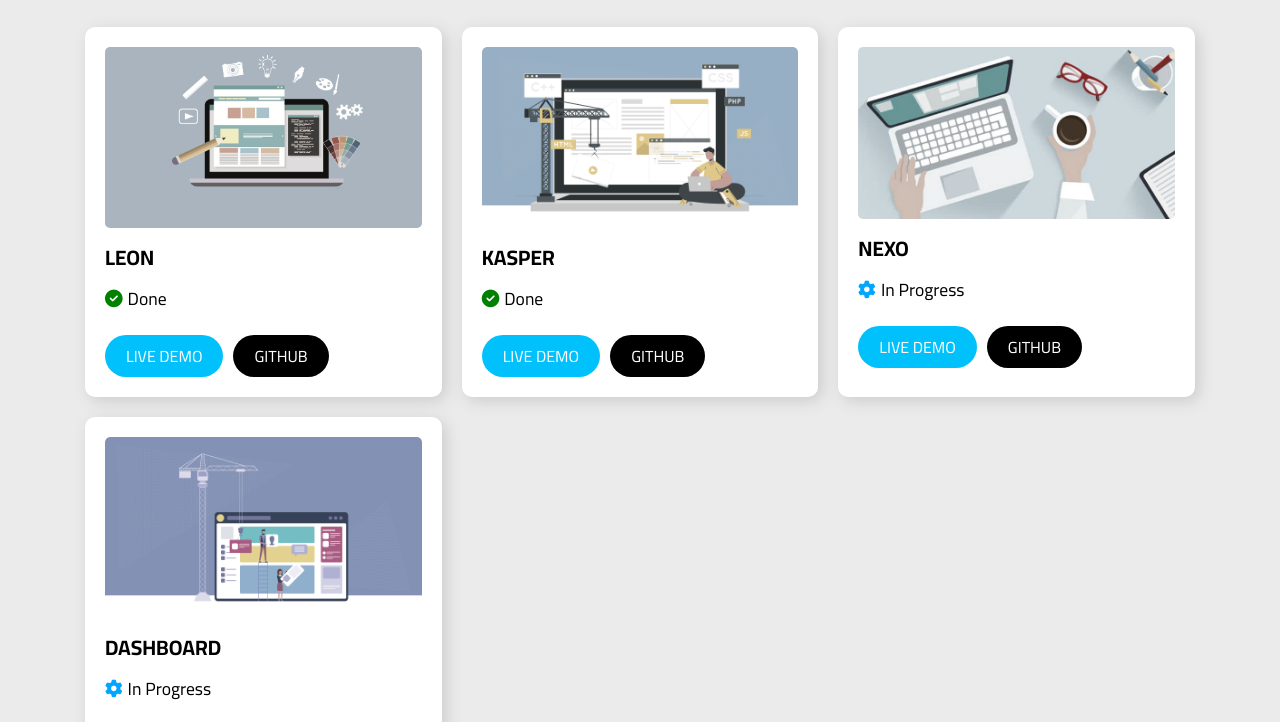
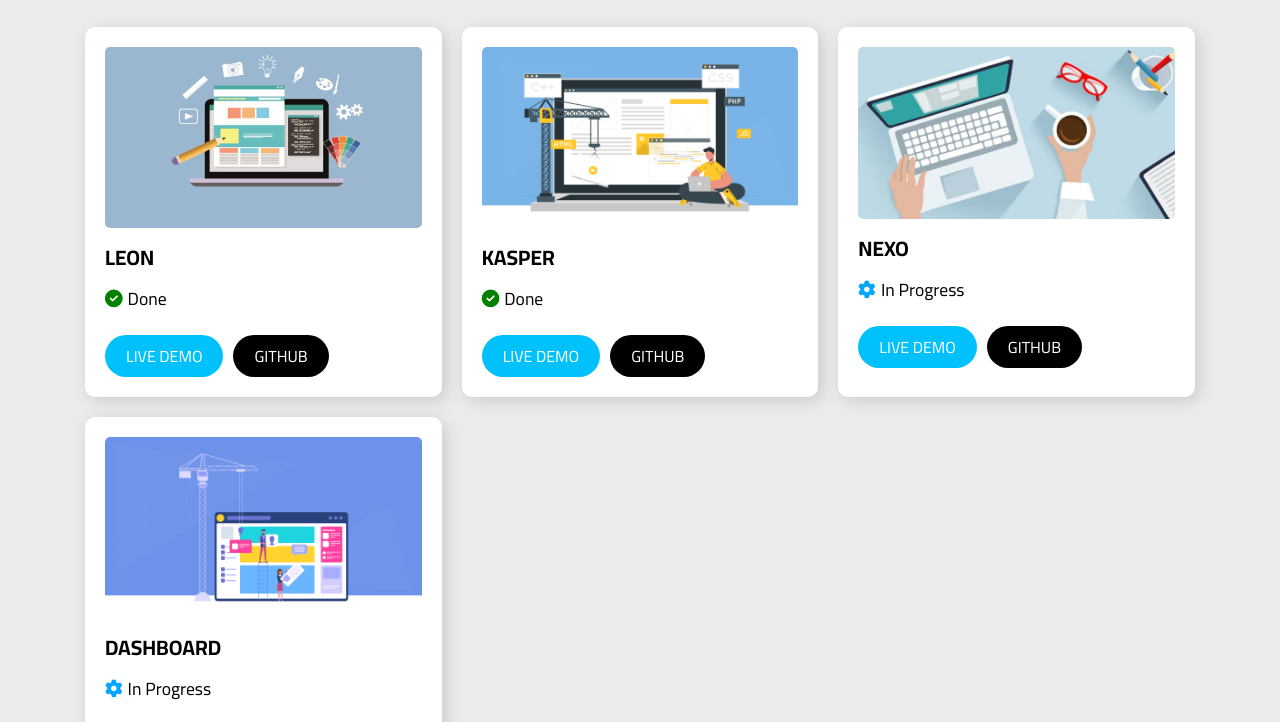
Before and after one commit to muhammad-ahmed-gh/template-hub, a plain HTML site: page index.html in a window 1280 px wide. Shown: the part 68-790 px from the top of the page. Drawn offline with Linux system fonts and the light colour scheme.

Commit message:
style(cards): changing card hover effect

```diff
--- a/css/main.css
+++ b/css/main.css
@@ -148,18 +148,32 @@ main .card:hover {
 main .card .image {
   border-radius: 5px;
   overflow: hidden;
+  position: relative;
+}
+
+main .card .image::after {
+  content: '';
+  background-color: white;
+  position: absolute;
+  width: 100%;
+  height: 100%;
+  top: 0;
+  left: 0;
+  opacity: 0;
+}
+
+main .card:hover .image::after {
+  animation: card-glow 0.6s;
 }
 
 main .card img {
   display: block;
   max-width: 100%;
   transition: var(--main-transition);
-  filter: grayscale(0.6);
 }
 
 main .card:hover img {
   transform: rotate(4deg) scale(1.15);
-  filter: grayscale(0);
 }
 
 main .card h3 {
@@ -276,4 +290,18 @@ footer .contact a {
   }
 }
 
+@keyframes card-glow {
+  from {
+    transform: scale(0);
+    opacity: 0;
+  }
+  30% {
+    opacity: 0.2;
+  }
+  to {
+    transform: scale(2);
+    opacity: 0;
+  }
+}
+
 /* end animation */
```
